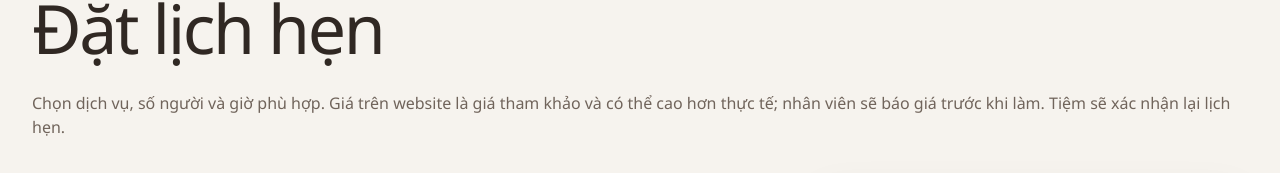
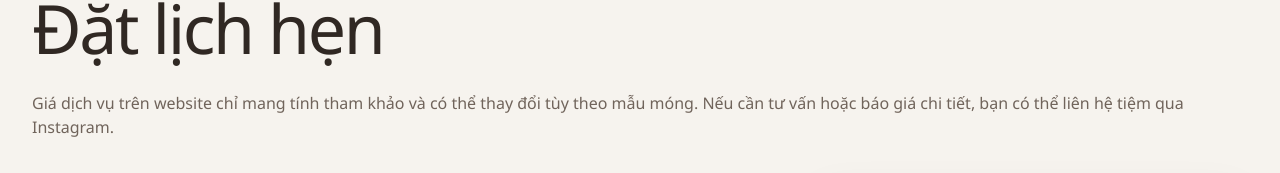
Before and after one commit to hello1224354/nail_salon_api, a Next.js app in the folder frontend/: page /book in a window 1280 px wide. Shown: the part 193-366 px from the top of the page. Built offline with nearby package versions, Linux system fonts and the light colour scheme; no server answers.

Commit message:
fix(booking): replace price disclaimer with approved Instagram consultation copy

```diff
--- a/frontend/src/app/book/page.tsx
+++ b/frontend/src/app/book/page.tsx
@@ -14,7 +14,7 @@ export default function BookPage() {
             <p className="text-[11px] font-semibold uppercase tracking-[0.18em] text-accent">Đặt lịch tại Serpente</p>
             <h1 className="mt-3 font-serif text-[clamp(2.75rem,6vw,4.25rem)] tracking-[-0.035em]">Đặt lịch hẹn</h1>
             <p className="mt-3 text-sm leading-6 text-muted sm:text-base">
-                Chọn dịch vụ, số người và giờ phù hợp. Giá trên website là giá tham khảo và có thể cao hơn thực tế; nhân viên sẽ báo giá trước khi làm. Tiệm sẽ xác nhận lại lịch hẹn.
+                Giá dịch vụ trên website chỉ mang tính tham khảo và có thể thay đổi tùy theo mẫu móng. Nếu cần tư vấn hoặc báo giá chi tiết, bạn có thể liên hệ tiệm qua Instagram.
             </p>
 
             <div className="mt-9">
```
